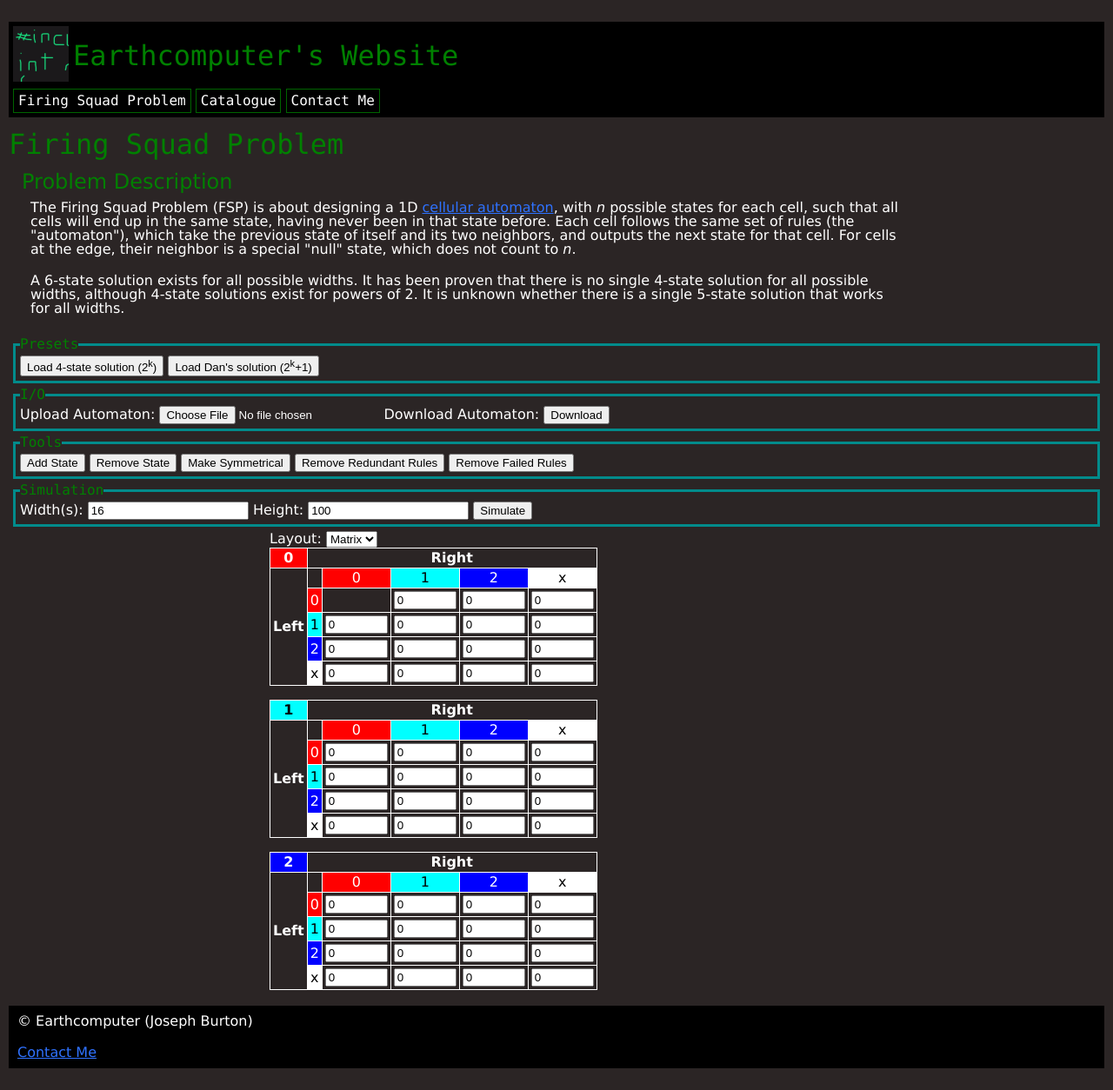
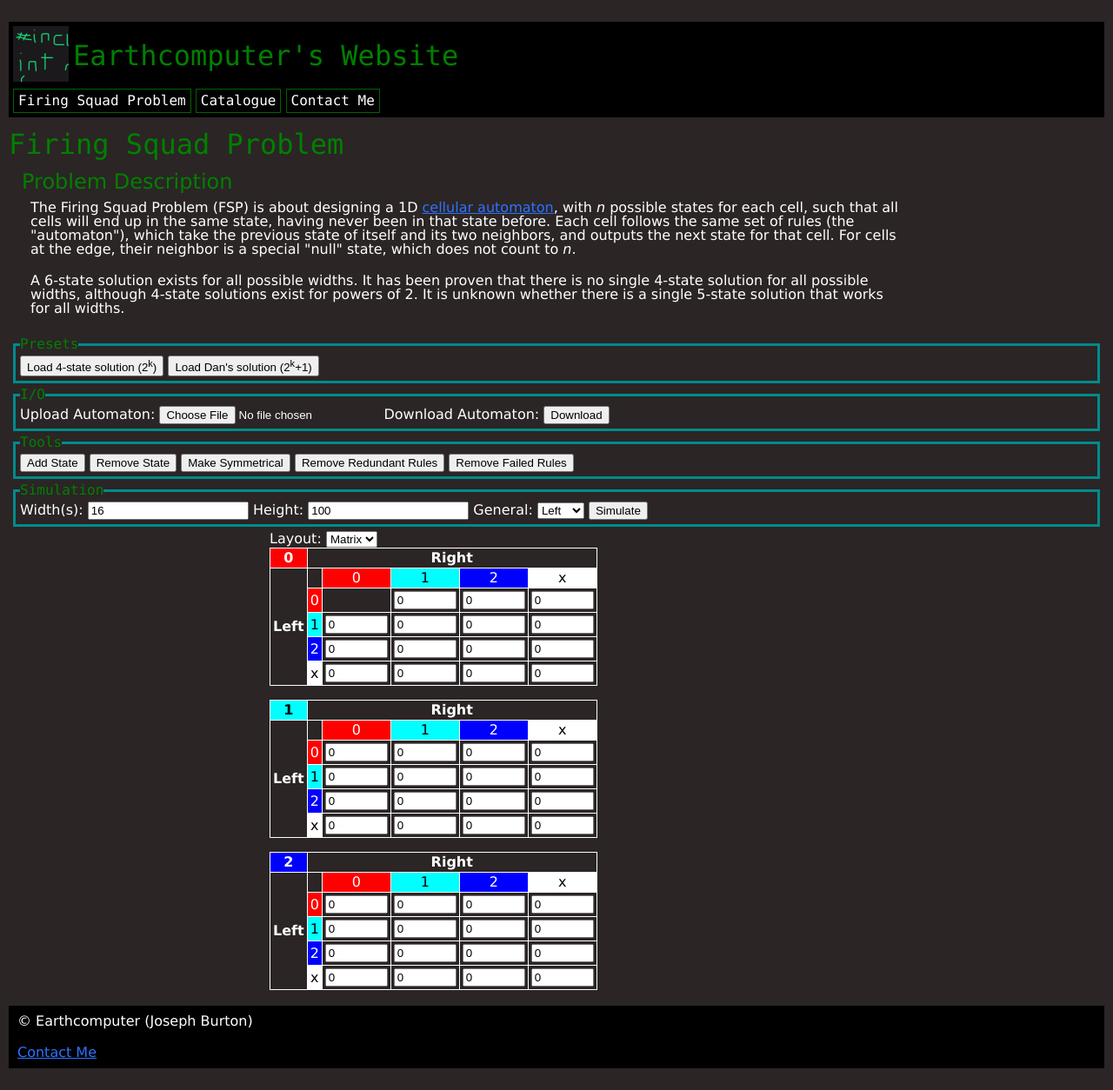
Before and after one commit to Earthcomputer/Earthcomputer.github.io, a Jekyll site: the page built from fsp.html, in a window 1280 px wide. Shown: the whole page at 87% size. Built offline with Jekyll 4.4.1, drawn with Linux system fonts in a browser that asks for light colours.

Commit message:
Add option to start with the general on the right

```diff
--- a/fsp.html
+++ b/fsp.html
@@ -44,6 +44,10 @@ although 4-state solutions exist for powers of 2. It is unknown whether there is
     <legend>Simulation</legend>
     <label>Width(s): <input type="text" min="1" id="width" value="16"></label>
     <label>Height: <input type="number" min="1" id="height" value="100"></label>
+    <label>General: <select id="general_pos">
+        <option value="left">Left</option>
+        <option value="right">Right</option>
+    </select></label>
     <button id="simulate">Simulate</button>
 </fieldset>
 <div class="split">
--- a/scripts/fsp.js
+++ b/scripts/fsp.js
@@ -171,11 +171,12 @@ let doSimulate = function(width, ruleFunction) {
     } catch (err) {
         return [];
     }
+    let general_pos = document.getElementById('general_pos').value;
 
     let grid = [];
     let system = new Array(width);
     system.fill(0);
-    system[0] = 1;
+    system[general_pos === 'left' ? 0 : width - 1] = 1;
     grid.push(system);
 
     for (let y = 0; y < maxHeight; y++) {
@@ -412,6 +413,11 @@ window.onload = function() {
         refreshHTML();
     });
 
+    let general_pos = document.getElementById('general_pos');
+    general_pos.addEventListener('change', function (event) {
+        simulate();
+    });
+
     let load4StateBtn = document.getElementById('load_4_state');
     load4StateBtn.addEventListener('click', function (event) {
         window.fsm = [[[0,0,2,0],[1,1,0,1],[0,0,2,0],[0,0,0,0]],[[1,1,2,3],[0,0,2,2],[1,1,3,3],[1,1,3,0]],[[2,2,0,2],[0,3,1,3],[2,2,0,2],[0,0,0,0]]];
```
